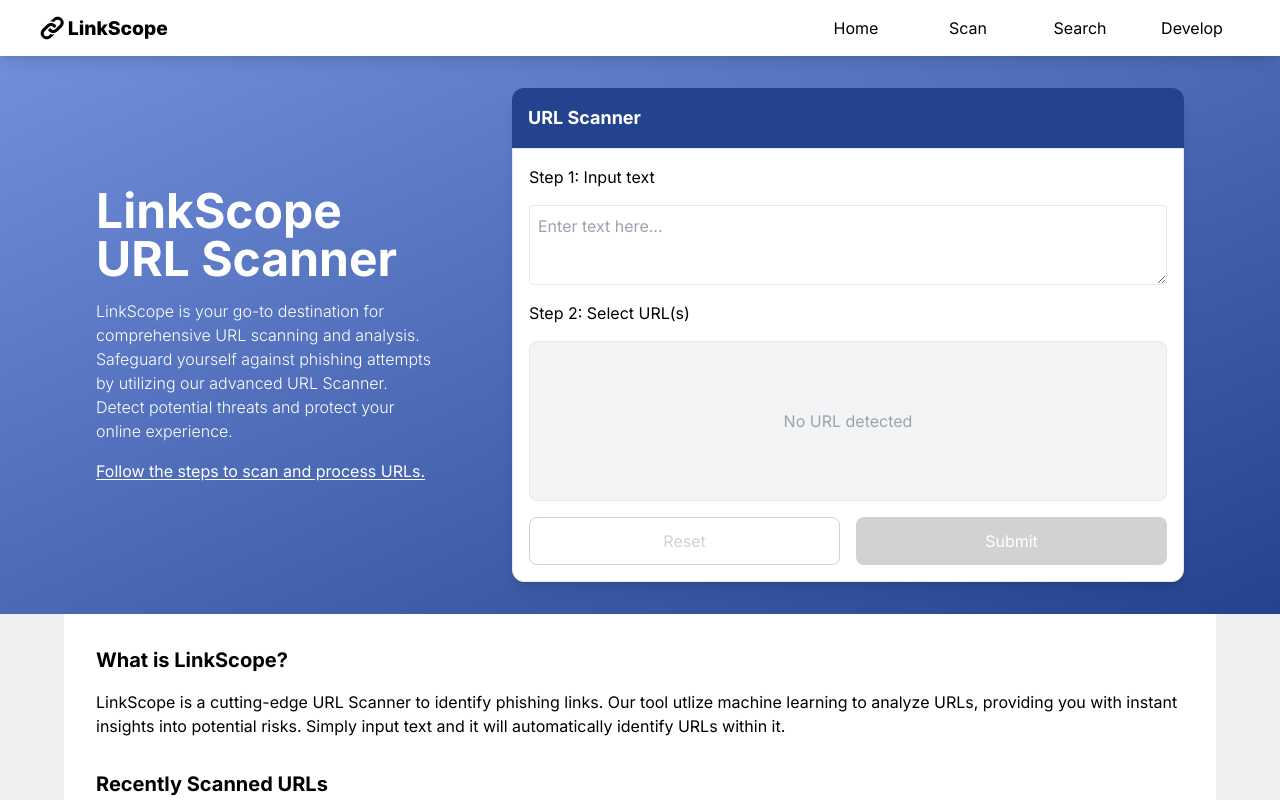
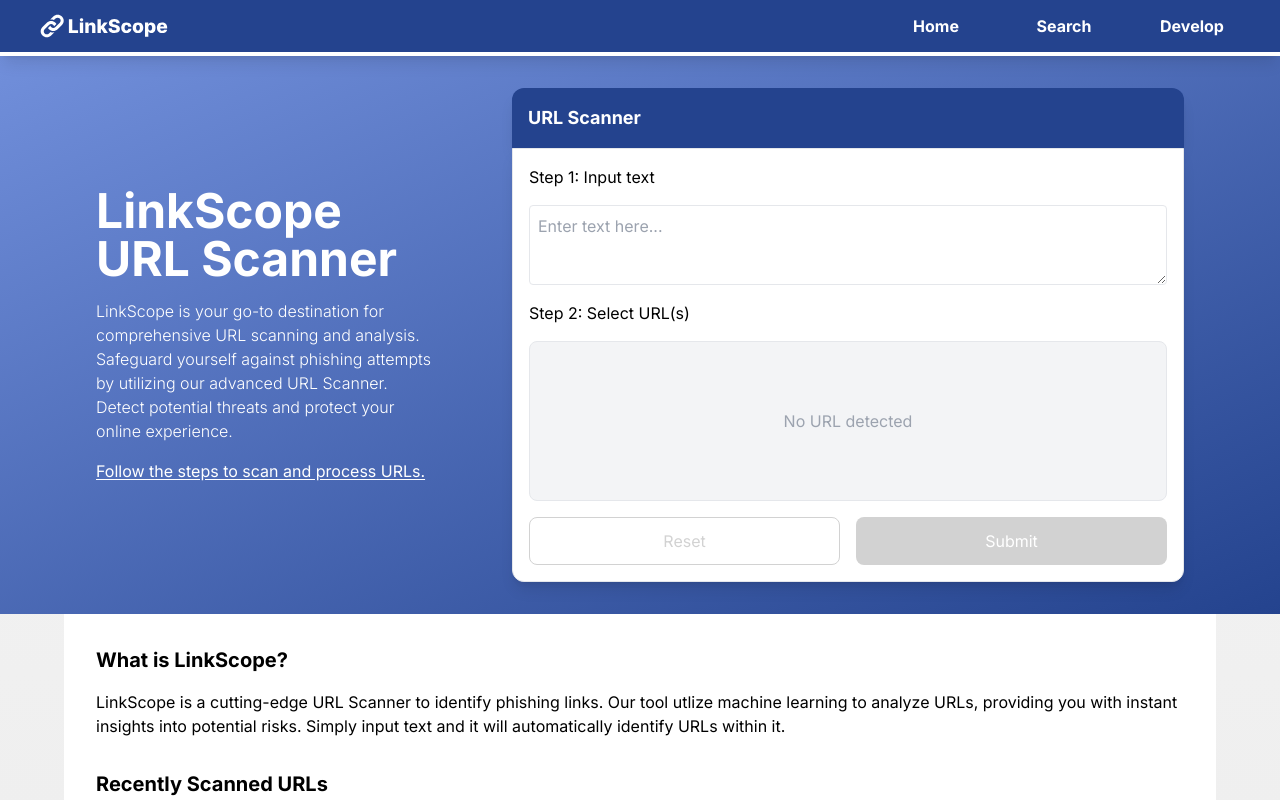
Before and after one commit to Senior-Synergy/linkscope-front, a Next.js app: page / in a window 1280 px wide. Shown: the top 800 px of the page. Built offline with nearby package versions, Linux system fonts and the light colour scheme.

Commit message:
Temporarily disable sidebar and update navbar design

```diff
--- a/src/components/common/Navbar.tsx
+++ b/src/components/common/Navbar.tsx
@@ -7,10 +7,6 @@ function Navbar() {
     {
       name: "Home",
       route: "/",
-    },
-    {
-      name: "Scan",
-      route: "/scan",
     },
     {
       name: "Search",
@@ -29,14 +25,15 @@ function Navbar() {
                 flex justify-between items-center
                 px-4 md:px-8 h-14 z-10
                 shadow-lg
-                bg-white
+                bg-primary-dark
+                border-b-4 border-white
                 "
       >
         {/* Title */}
         <div className="flex items-center md:pl-2">
           <div className="flex flex-col flex-shrink-0">
             <Image
-              src={"/logo/logo-black.svg"}
+              src={"/logo/logo-white.svg"}
               alt="logo"
               width={128}
               height={32}
@@ -45,14 +42,14 @@ function Navbar() {
         </div>
 
         {/* Buttons */}
-        <div className="hidden md:flex h-full">
+        <div className="hidden md:flex items-center gap-4 h-full">
           {NavbarItem.map((item, index) => (
             <Link key={index} href={item.route}>
               <div
                 className="flex items-center justify-center
-                        w-28 h-full
-                        text-black
-                        border-y-4 border-transparent hover:border-b-primary hover:bg-background hover:bg-opacity-50
+                        w-28 h-10 rounded
+                        text-white font-bold
+                        border-y-4 border-transparent
                         transition-all"
               >
                 {item.name}
@@ -60,9 +57,25 @@ function Navbar() {
             </Link>
           ))}
         </div>
+
+        {/* <div className="flex w-full justify-center bg-white divide-x-2 border-y-4">
+          {NavbarItem.map((item, index) => (
+            <Link key={index} href={item.route}>
+              <div
+                className="flex items-center justify-center
+                        w-28 h-8
+                        font-bold text-gray-900
+                        border-y-4 border-transparent hover:bg-primary hover:text-white
+                        transition-all"
+              >
+                {item.name}
+              </div>
+            </Link>
+          ))}
+        </div> */}
       </nav>
 
-      <Sidebar navItems={NavbarItem} />
+      {/* <Sidebar navItems={NavbarItem} /> */}
     </>
   );
 }
```
